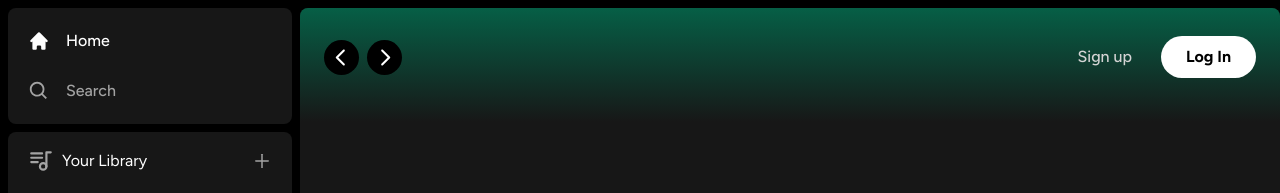
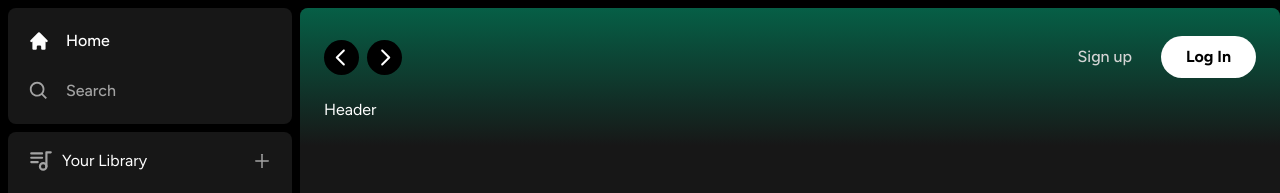
Before and after one commit to niraj-kumar-r/niravo, a Next.js app: page / in a window 1280 px wide. Shown: the top 193 px of the page. Built offline with nearby package versions, Linux system fonts and the light colour scheme.

Commit message:
Header edit

```diff
--- a/app/(site)/page.tsx
+++ b/app/(site)/page.tsx
@@ -3,7 +3,7 @@ import Header from "@/components/Header";
 export default function Home() {
     return (
         <div className="w-full h-full overflow-hidden overflow-y-auto rounded-lg bg-neutral-900">
-            <Header></Header>
+            <Header>Header</Header>
         </div>
     );
 }
--- a/components/Header.tsx
+++ b/components/Header.tsx
@@ -44,6 +44,7 @@ const Header: React.FC<HeaderProps> = ({ children, className }) => {
                         <RxCaretRight size={35} className="text-white" />
                     </button>
                 </div>
+
                 <div className="flex items-center md:hidden gap-x-2">
                     <button className="flex items-center justify-center p-2 transition bg-white rounded-full hover:opacity-75">
                         <HiHome className="text-black" size={20} />
@@ -52,6 +53,7 @@ const Header: React.FC<HeaderProps> = ({ children, className }) => {
                         <BiSearch className="text-black" size={20} />
                     </button>
                 </div>
+
                 <div className="flex items-center justify-between gap-x-4">
                     <>
                         {/* fragment because of dynamic content*/}
@@ -74,6 +76,8 @@ const Header: React.FC<HeaderProps> = ({ children, className }) => {
                     </>
                 </div>
             </div>
+
+            {children}
         </div>
     );
 };
```
